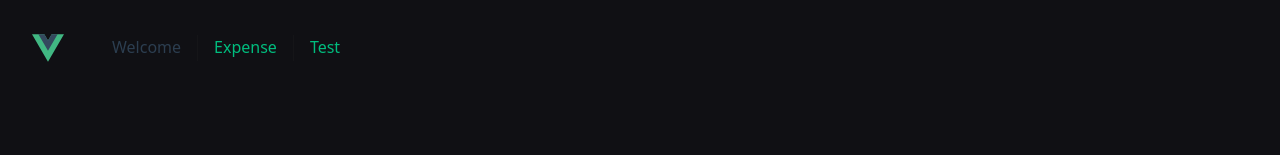
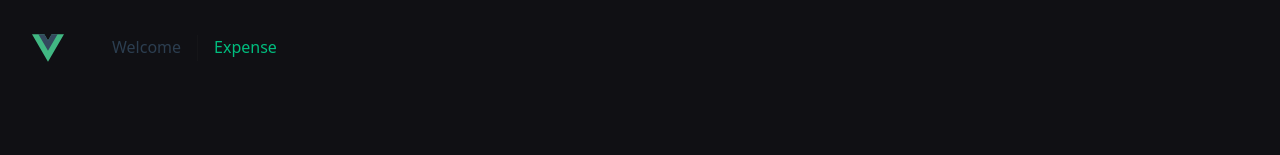
Before and after one commit to Ihor0k/budgeter, a Vue app in the folder client-web/: page / in a window 1280 px wide. Shown: the top 155 px of the page. Built offline with nearby package versions, Linux system fonts and the light colour scheme.

Commit message:
Remove Test RouteLink

```diff
--- a/client-web/src/App.vue
+++ b/client-web/src/App.vue
@@ -13,7 +13,6 @@ import { darkTheme, NConfigProvider, NGlobalStyle, NThemeEditor } from 'naive-ui
           <nav>
             <RouterLink to="/">Welcome</RouterLink>
             <RouterLink to="/expense">Expense</RouterLink>
-            <RouterLink to="/test">Test</RouterLink>
           </nav>
         </div>
       </header>
```
